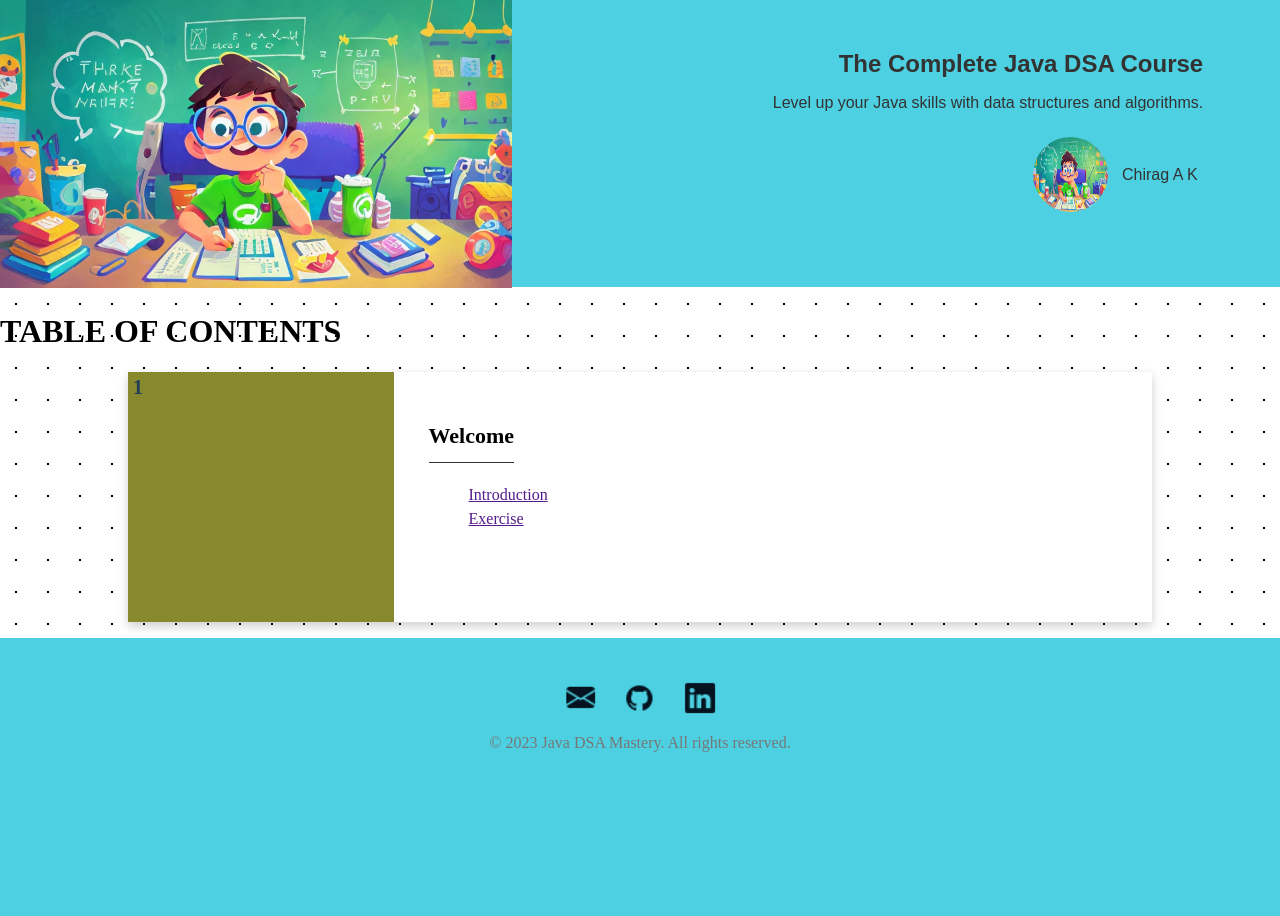
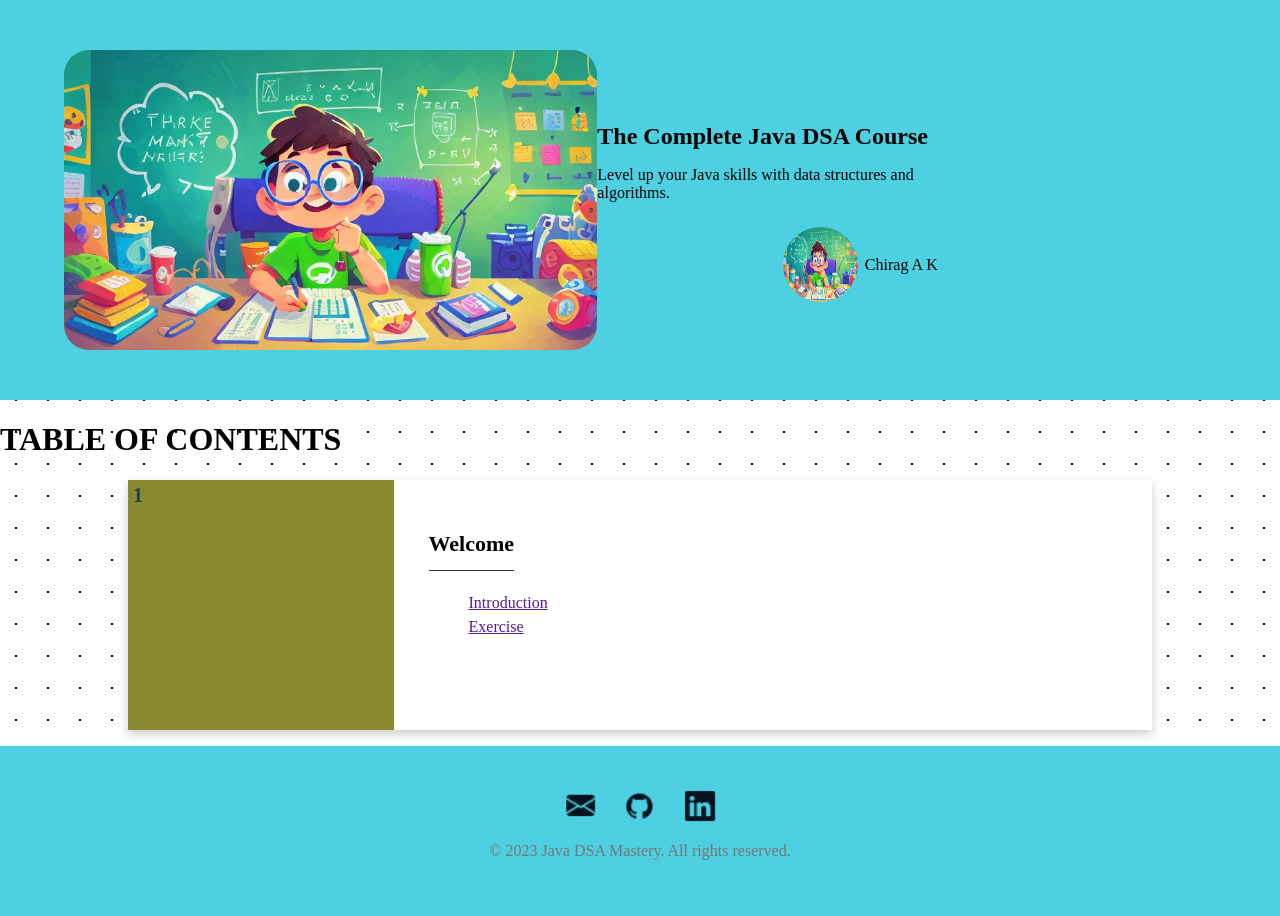
Before and after one commit to chiragak/dsa101.github.io, a PHP site: page / in a window 1280 px wide. Before the commit the page ends 752 px from the top, so only its background shows below. Run offline with PHP 8.4, Linux system fonts and the light colour scheme; some libraries are stand-ins or nearby versions.

Commit message:
modified style.css in css

```diff
--- a/assets/css/style.css
+++ b/assets/css/style.css
@@ -120,27 +120,43 @@ body {
 }
 .main {
   display: flex;
+  align-items: center;
+  width: 100%;
+  height: 400px;
+  background-color: #4dd0e1;
+}
+.courseicon {
+  display: flex;
+  justify-content: center;
+  align-items: center;
+  height: 300px;
+  margin-left: 5%;
 }
 
-.courseicon {
-  width: 40%;
+.courseicon img {
+  max-width: 100%;
+  max-height: 100%;
+  border-radius: 25px;
+}
+/* .courseicon {
+
+  height: 100%;
 }
 
 .courseinfo {
-  width: 60%;
+  height: 100%;
+  width: 100%;
   background-color: #4dd0e1;
   font-family: Arial, sans-serif;
   font-size: 18px;
   color: #333;
   text-align: right;
   margin-bottom: 5px;
-
 }
-
 .courseicon img {
   max-width: 100%;
   height: auto;
-}
+} */
 
 .courseinfo h1 {
   margin-top: 50px;
```
